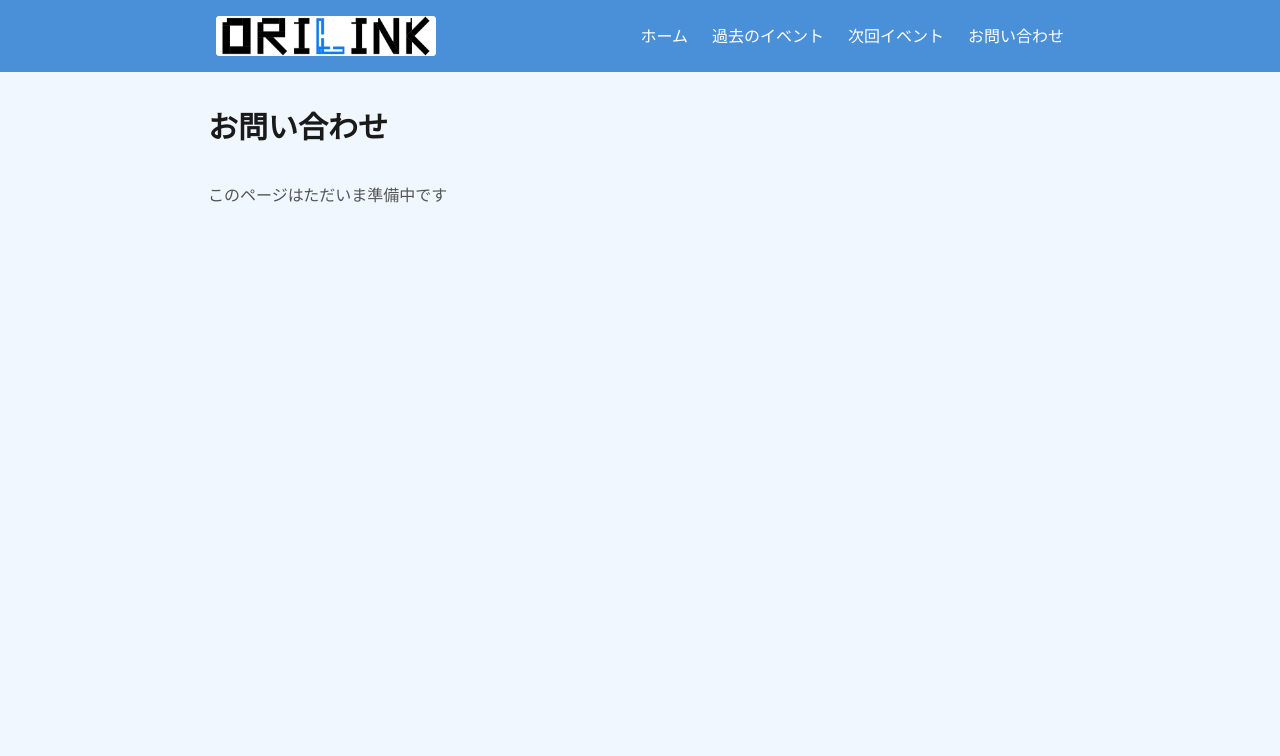
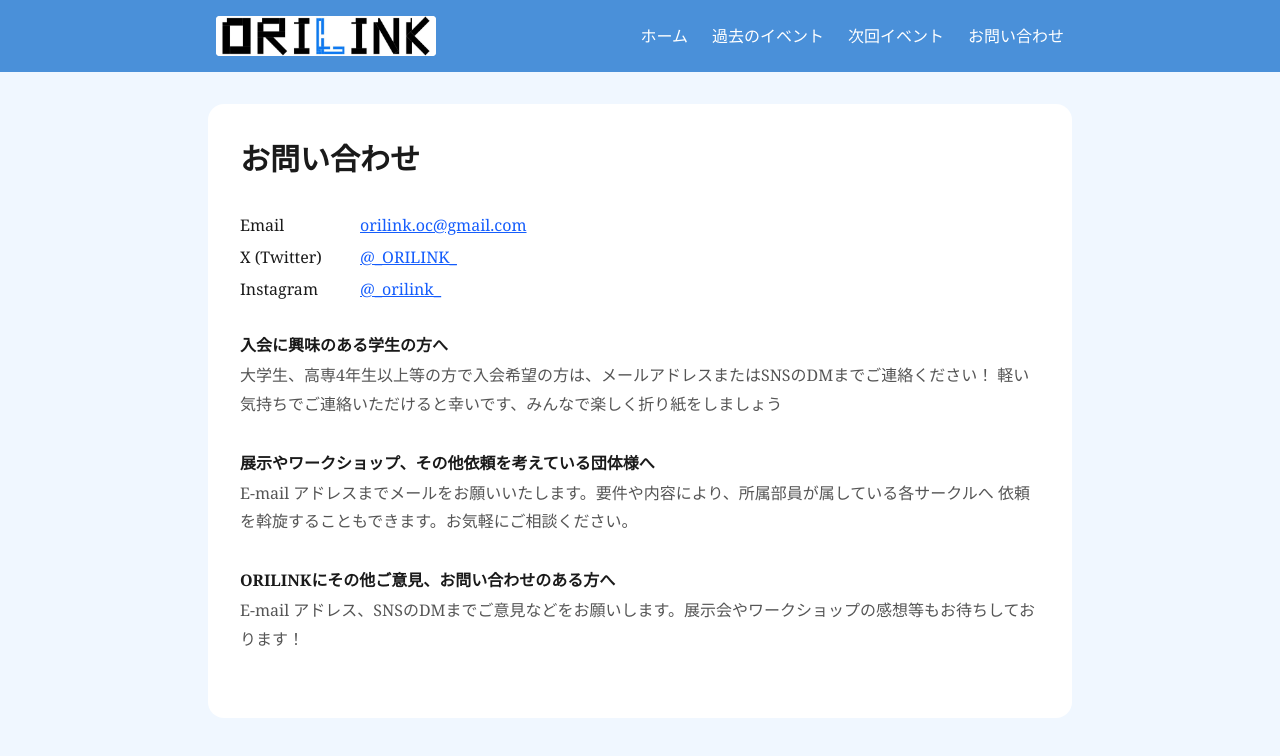
Before and after one commit to nabewaka/ORILINK, a Next.js app: page /inquiry in a window 1280 px wide. Shown: the top 756 px of the page. Built offline with nearby package versions, Linux system fonts and the light colour scheme; a web font is replaced by a local one.

Commit message:
過去のイベントとお問い合わせページの追加

```diff
--- a/app/inquiry/page.tsx
+++ b/app/inquiry/page.tsx
@@ -1,14 +1,79 @@
+import Link from "next/link";
+
 export default function InquiryPage() {
     return (
-        <div>
+        <div className="bg-white p-8 rounded-lg prose prose-lg max-w-none"
+            style={{ borderRadius: "var(--radius-lg)" }}
+        >
             <h2
                 className="text-black font-bold mb-8"
                 style={{ fontSize: "var(--text-3xl)" }}
             >
                 お問い合わせ
             </h2>
-            <p>このページはただいま準備中です</p>
 
+            {/* 連絡先リスト */}
+            <div className="flex flex-col gap-2 mb-8">
+                <div className="flex items-center gap-2">
+                    <span className="text-black shrink-0" style={{ width: "7rem" }}>Email</span>
+                    <a
+                        href="mailto:orilink.oc@gmail.com"
+                        className="text-blue-600 underline hover:opacity-70 transition-opacity"
+                    >
+                        orilink.oc@gmail.com
+                    </a>
+                </div>
+                <div className="flex items-center gap-2">
+                    <span className="text-black shrink-0" style={{ width: "7rem" }}>X (Twitter)</span>
+                    <Link
+                        href="https://x.com/_ORILINK_"
+                        className="text-blue-600 underline hover:opacity-70 transition-opacity"
+                    >
+                        @_ORILINK_
+                    </Link>
+                </div>
+                <div className="flex items-center gap-2">
+                    <span className="text-black shrink-0" style={{ width: "7rem" }}>Instagram</span>
+                    <Link
+                        href="https://www.instagram.com/_orilink_/"
+                        className="text-blue-600 underline hover:opacity-70 transition-opacity"
+                    >
+                        @_orilink_
+                    </Link>
+                </div>
+            </div>
+
+            <h1
+                className="text-black font-bold mb-1"
+                style={{ fontSize: "var(--text-2xl)" }}
+            >
+                入会に興味のある学生の方へ
+            </h1>
+            <p className="mb-8">
+                大学生、高専4年生以上等の方で入会希望の方は、メールアドレスまたはSNSのDMまでご連絡ください！
+                軽い気持ちでご連絡いただけると幸いです、みんなで楽しく折り紙をしましょう
+            </p>
+
+            <h1
+                className="text-black font-bold mb-1"
+                style={{ fontSize: "var(--text-2xl)" }}
+            >
+                展示やワークショップ、その他依頼を考えている団体様へ
+            </h1>
+            <p className="mb-8">
+                E-mail アドレスまでメールをお願いいたします。要件や内容により、所属部員が属している各サークルへ
+                依頼を斡旋することもできます。お気軽にご相談ください。
+            </p>
+
+            <h1
+                className="text-black font-bold mb-1"
+                style={{ fontSize: "var(--text-2xl)" }}
+            >
+                ORILINKにその他ご意見、お問い合わせのある方へ
+            </h1>
+            <p className="mb-8">
+                E-mail アドレス、SNSのDMまでご意見などをお願いします。展示会やワークショップの感想等もお待ちしております！
+            </p>
         </div>
     );
 }
--- a/app/next-event/page.tsx
+++ b/app/next-event/page.tsx
@@ -16,8 +16,8 @@ export default function NextEventPage() {
             <p>初級者向けのシンプルな作品から3時間超を要するコンプレックス作品の講習も実施予定です。</p>
 
             <p> 作品展示も併せて実施します。全国の大学生が制作、創作した作品群を間近でご覧いただけます。</p>
-            <p>   また、折り図や折り紙に関する記事、展開図とその説明などを掲載する予定会誌も配布いたします。</p>
-            <p className="mb-6">京都にて折り紙に満ちた2日間を過ごしませんか？参加お待ちしております！</p>
+            <p>   また、折り図や折り紙に関する記事、展開図とその説明などを掲載する予定の会誌も配布いたします。</p>
+            <p className="mb-6">京都にて折り紙に満ちた2日間を過ごしませんか？参加をお待ちしております！</p>
 
 
             {/* 開催概要 → dl（定義リスト）が意味的に正しい */}
--- /dev/null
+++ b/app/past-events/No1/page.tsx
@@ -0,0 +1,16 @@
+export default function InquiryPage() {
+    return (
+        <div className="bg-white p-8 rounded-lg prose prose-lg max-w-none "
+            style={{ borderRadius: "var(--radius-lg)" }}
+        >
+            <h2
+                className="text-black font-bold mb-8"
+                style={{ fontSize: "var(--text-3xl)" }}
+            >
+                第一回東京展示会
+            </h2>
+            <p>このページはただいま準備中です</p>
+
+        </div>
+    );
+}
--- a/app/past-events/page.tsx
+++ b/app/past-events/page.tsx
@@ -1,3 +1,5 @@
+import EventCard from "@/components/EventCard";
+import EventData from "@/content/event.json";
 export default function PastEventsPage() {
     return (
         <div>
@@ -7,7 +9,28 @@ export default function PastEventsPage() {
             >
                 過去のイベント
             </h2>
-            <p>このページはただいま準備中です</p>
+            <p
+                className="text-black mb-6"
+                style={{ fontSize: "var(--text-x1)" }}
+            >
+                イベントカードを押すと、記事を閲覧できます。
+
+            </p>
+
+            {/* グリッド：スマホ1列、タブレット2列、PC3列 */}
+            <div className="grid grid-cols-1 sm:grid-cols-2 md:grid-cols-3 gap-6">
+                {EventData.map((event) => (
+                    <EventCard
+                        key={event.title}
+                        title={event.title}
+                        date={event.date}
+                        place = {event.place}
+                        description={event.description}
+                        thumbnail={event.thumbnail}
+                        path={event.path}
+                    />
+                ))}
+            </div>
 
         </div>
     );
--- /dev/null
+++ b/components/EventCard.tsx
@@ -0,0 +1,65 @@
+import Image from "next/image";
+import Link from "next/link";
+
+type Props = {
+    title: string;
+    place: string;
+    date: string;
+    description?: string;
+    thumbnail: string;
+    path: string;
+};
+
+export default function EventCard({ title, place, date, description = "", thumbnail, path }: Props) {
+    return (
+        <Link href={`${path}`}>
+            <div
+                className="bg-blue overflow-hidden hover:shadow-lg transition-shadow cursor-pointer"
+                style={{ borderRadius: "var(--radius-lg)" }}
+            >
+                {/* サムネイル画像 - A4比率 (1:√2 ≈ 1:1.414) */}
+                <div className="p-3">
+                    <div
+                        className="relative w-full overflow-hidden"
+                        style={{
+                            borderRadius: "var(--radius-lg)",
+                            aspectRatio: "1 / 1.414",
+                        }}
+                    >
+                        <Image src={thumbnail} alt={title} fill className="object-cover" />
+                    </div>
+                </div>
+
+                {/* テキスト */}
+                <div className="p-4">
+                    <h3
+                        className="text-white font-bold mb-2"
+                        style={{ fontSize: "var(--text-lg)" }}
+                    >
+                        {title}
+                    </h3>
+
+                    {/* date・place */}
+                    <div className="flex flex-col gap-1 mb-2">
+                        <div className="flex items-center gap-1">
+                            <span className="text-white shrink-0" style={{ fontSize: "var(--text-sm)", width: "2rem" }}>date</span>
+                            <p className="text-white" style={{ fontSize: "var(--text-sm)" }}>
+                                {date}
+                            </p>
+                        </div>
+                        <div className="flex items-center gap-1">
+                            <span className="text-white shrink-0" style={{ fontSize: "var(--text-sm)", width: "2rem" }}>@</span>
+                            <p className="text-white" style={{ fontSize: "var(--text-sm)" }}>
+                                {place}
+                            </p>
+                        </div>
+                    </div>
+
+                    <p className="text-white" style={{ fontSize: "var(--text-sm)" }}>
+                        {description}
+                    </p>
+                </div>
+            </div>
+        </Link>
+    );
+}
--- /dev/null
+++ b/content/event.json
@@ -0,0 +1,10 @@
+[
+    {
+        "title": "第一回東京展示会",
+        "place": "東京芸術劇場アトリエウエスト& IKE・Biz ",
+        "date": "2026/3/25 - 3/29",
+        "description": "",
+        "thumbnail": "/images/No1_event/展示会ポスター.png",
+        "path": "/past-events/No1"
+    }
+]
```
Also changed, not shown: 1 other file (tests, documents, lock files or other folders).
